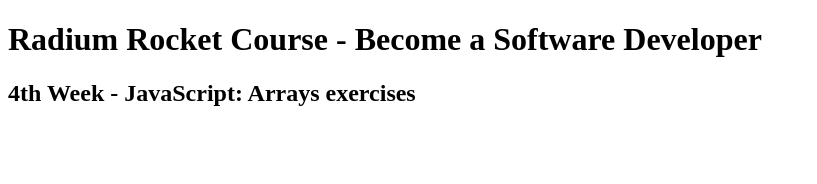
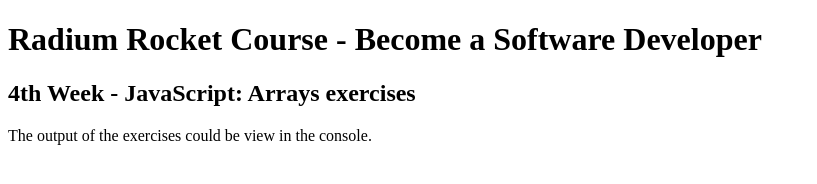
Before and after one commit to ValentinSilvestri/rr-javascript, a plain HTML site: page 3-arrays/index3.html in a window 1280 px wide. Shown: the whole page, without its empty margins (0-817 px from the left). Drawn offline with Linux system fonts and the light colour scheme.

Commit message:
exercise 3 updated

```diff
--- a/3-arrays/index3.html
+++ b/3-arrays/index3.html
@@ -14,5 +14,8 @@
     <h2>
         4th Week - JavaScript: Arrays exercises
     </h2>
+    <p>
+        The output of the exercises could be view in the console.
+    </p>
 </body>
 </html>
```
